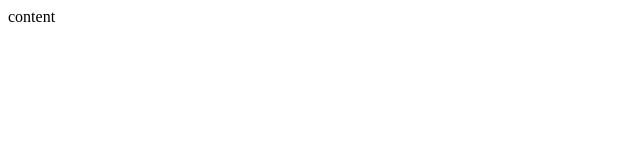
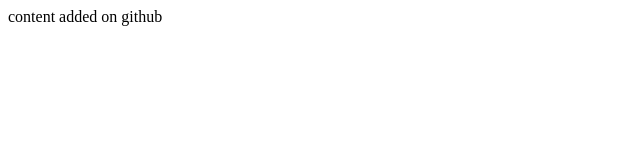
Before and after one commit to pareshgarge/git-demo, a plain HTML site: page index.html in a window 1280 px wide. Shown: the whole page, without its empty margins (0-640 px from the left). Drawn offline with Linux system fonts and the light colour scheme.

Commit message:
changes on github

```diff
--- a/index.html
+++ b/index.html
@@ -4,6 +4,6 @@
         <title>my page</title>
     </head>
     <body>
-        content
+        content added on github
     </body>
 </html>
```
